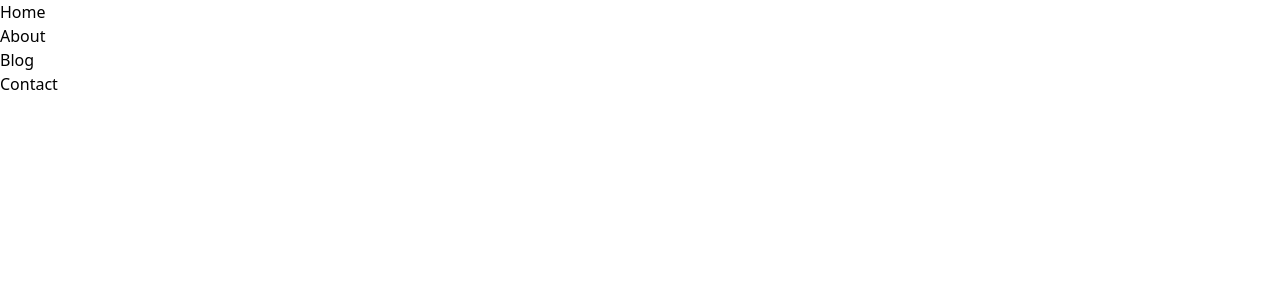
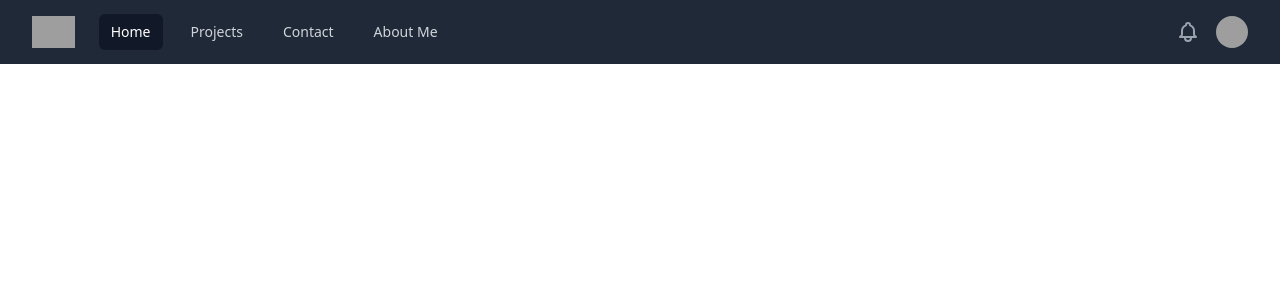
Before and after one commit to code-monkey713/tony-react-portfolio, a React (Create React App) app: page / in a window 1280 px wide. Shown: the top 300 px of the page. Built offline with nearby package versions, Linux system fonts and the light colour scheme; grey boxes are pictures that could not be loaded.

Commit message:
added sample navigation bar for tailwind css UI component

```diff
--- a/package.json
+++ b/package.json
@@ -3,6 +3,8 @@
   "version": "0.1.0",
   "private": true,
   "dependencies": {
+    "@headlessui/react": "^1.0.0",
+    "@heroicons/react": "^1.0.1",
     "@testing-library/jest-dom": "^5.11.10",
     "@testing-library/react": "^11.2.6",
     "@testing-library/user-event": "^12.8.3",
@@ -10,6 +12,7 @@
     "react-dom": "^17.0.2",
     "react-router-dom": "^5.2.0",
     "react-scripts": "4.0.3",
+    "tailwindcss": "^2.1.1",
     "web-vitals": "^1.1.1"
   },
   "scripts": {
--- a/src/App.js
+++ b/src/App.js
@@ -1,6 +1,7 @@
 import './App.css';
 import NavBar from './components/Navbar';
 import NavTabs from './components/NavTabs';
+import Darknav from './components/Darknav';
 import { BrowserRouter as Router, Route } from 'react-router-dom';
 import Home from './pages/Home';
 
@@ -8,8 +9,8 @@
   return (
     <Router>
       <div>
-        {/* <NavBar /> */}
-        <NavTabs />
+        <Darknav />
+        {/* <NavTabs /> */}
         {/* <Home /> */}
       </div>
     </Router>
--- /dev/null
+++ b/src/components/Darknav.js
@@ -0,0 +1,169 @@
+/* This example requires Tailwind CSS v2.0+ */
+import { Fragment } from 'react'
+import { Disclosure, Menu, Transition } from '@headlessui/react'
+import { BellIcon, MenuIcon, XIcon } from '@heroicons/react/outline'
+
+const navigation = [
+  { name: 'Home', href: '/', current: true },
+  { name: 'Projects', href: '#', current: false },
+  { name: 'Contact', href: '#', current: false },
+  { name: 'About Me', href: '#', current: false },
+]
+
+function classNames(...classes) {
+  return classes.filter(Boolean).join(' ')
+}
+
+export default function Example() {
+  return (
+    <Disclosure as="nav" className="bg-gray-800">
+      {({ open }) => (
+        <>
+          <div className="max-w-7xl mx-auto px-2 sm:px-6 lg:px-8">
+            <div className="relative flex items-center justify-between h-16">
+              <div className="absolute inset-y-0 left-0 flex items-center sm:hidden">
+                {/* Mobile menu button*/}
+                <Disclosure.Button className="inline-flex items-center justify-center p-2 rounded-md text-gray-400 hover:text-white hover:bg-gray-700 focus:outline-none focus:ring-2 focus:ring-inset focus:ring-white">
+                  <span className="sr-only">Open main menu</span>
+                  {open ? (
+                    <XIcon className="block h-6 w-6" aria-hidden="true" />
+                  ) : (
+                    <MenuIcon className="block h-6 w-6" aria-hidden="true" />
+                  )}
+                </Disclosure.Button>
+              </div>
+              <div className="flex-1 flex items-center justify-center sm:items-stretch sm:justify-start">
+                <div className="flex-shrink-0 flex items-center">
+                  <img
+                    className="block lg:hidden h-8 w-auto"
+                    src="https://tailwindui.com/img/logos/workflow-mark-indigo-500.svg"
+                    alt="Workflow"
+                  />
+                  <img
+                    className="hidden lg:block h-8 w-auto"
+                    src="https://tailwindui.com/img/logos/workflow-logo-indigo-500-mark-white-text.svg"
+                    alt="Workflow"
+                  />
+                </div>
+                <div className="hidden sm:block sm:ml-6">
+                  <div className="flex space-x-4">
+                    {navigation.map((item) => (
+                      <a
+                        key={item.name}
+                        href={item.href}
+                        className={classNames(
+                          item.current ? 'bg-gray-900 text-white' : 'text-gray-300 hover:bg-gray-700 hover:text-white',
+                          'px-3 py-2 rounded-md text-sm font-medium'
+                        )}
+                        aria-current={item.current ? 'page' : undefined}
+                      >
+                        {item.name}
+                      </a>
+                    ))}
+                  </div>
+                </div>
+              </div>
+              <div className="absolute inset-y-0 right-0 flex items-center pr-2 sm:static sm:inset-auto sm:ml-6 sm:pr-0">
+                <button className="bg-gray-800 p-1 rounded-full text-gray-400 hover:text-white focus:outline-none focus:ring-2 focus:ring-offset-2 focus:ring-offset-gray-800 focus:ring-white">
+                  <span className="sr-only">View notifications</span>
+                  <BellIcon className="h-6 w-6" aria-hidden="true" />
+                </button>
+
+                {/* Profile dropdown */}
+                <Menu as="div" className="ml-3 relative">
+                  {({ open }) => (
+                    <>
+                      <div>
+                        <Menu.Button className="bg-gray-800 flex text-sm rounded-full focus:outline-none focus:ring-2 focus:ring-offset-2 focus:ring-offset-gray-800 focus:ring-white">
+                          <span className="sr-only">Open user menu</span>
+                          <img
+                            className="h-8 w-8 rounded-full"
+                            src="https://images.unsplash.com/photo-1472099645785-5658abf4ff4e?ixlib=rb-1.2.1&ixid=eyJhcHBfaWQiOjEyMDd9&auto=format&fit=facearea&facepad=2&w=256&h=256&q=80"
+                            alt=""
+                          />
+                        </Menu.Button>
+                      </div>
+                      <Transition
+                        show={open}
+                        as={Fragment}
+                        enter="transition ease-out duration-100"
+                        enterFrom="transform opacity-0 scale-95"
+                        enterTo="transform opacity-100 scale-100"
+                        leave="transition ease-in duration-75"
+                        leaveFrom="transform opacity-100 scale-100"
+                        leaveTo="transform opacity-0 scale-95"
+                      >
+                        <Menu.Items
+                          static
+                          className="origin-top-right absolute right-0 mt-2 w-48 rounded-md shadow-lg py-1 bg-white ring-1 ring-black ring-opacity-5 focus:outline-none"
+                        >
+                          <Menu.Item>
+                            {({ active }) => (
+                              <a
+                                href="#"
+                                className={classNames(
+                                  active ? 'bg-gray-100' : '',
+                                  'block px-4 py-2 text-sm text-gray-700'
+                                )}
+                              >
+                                Your Profile
+                              </a>
+                            )}
+                          </Menu.Item>
+                          <Menu.Item>
+                            {({ active }) => (
+                              <a
+                                href="#"
+                                className={classNames(
+                                  active ? 'bg-gray-100' : '',
+                                  'block px-4 py-2 text-sm text-gray-700'
+                                )}
+                              >
+                                Settings
+                              </a>
+                            )}
+                          </Menu.Item>
+                          <Menu.Item>
+                            {({ active }) => (
+                              <a
+                                href="#"
+                                className={classNames(
+                                  active ? 'bg-gray-100' : '',
+                                  'block px-4 py-2 text-sm text-gray-700'
+                                )}
+                              >
+                                Sign out
+                              </a>
+                            )}
+                          </Menu.Item>
+                        </Menu.Items>
+                      </Transition>
+                    </>
+                  )}
+                </Menu>
+              </div>
+            </div>
+          </div>
+
+          <Disclosure.Panel className="sm:hidden">
+            <div className="px-2 pt-2 pb-3 space-y-1">
+              {navigation.map((item) => (
+                <a
+                  key={item.name}
+                  href={item.href}
+                  className={classNames(
+                    item.current ? 'bg-gray-900 text-white' : 'text-gray-300 hover:bg-gray-700 hover:text-white',
+                    'block px-3 py-2 rounded-md text-base font-medium'
+                  )}
+                  aria-current={item.current ? 'page' : undefined}
+                >
+                  {item.name}
+                </a>
+              ))}
+            </div>
+          </Disclosure.Panel>
+        </>
+      )}
+    </Disclosure>
+  )
+}
```
Also changed, not shown: 1 other file (tests, documents, lock files or other folders).
